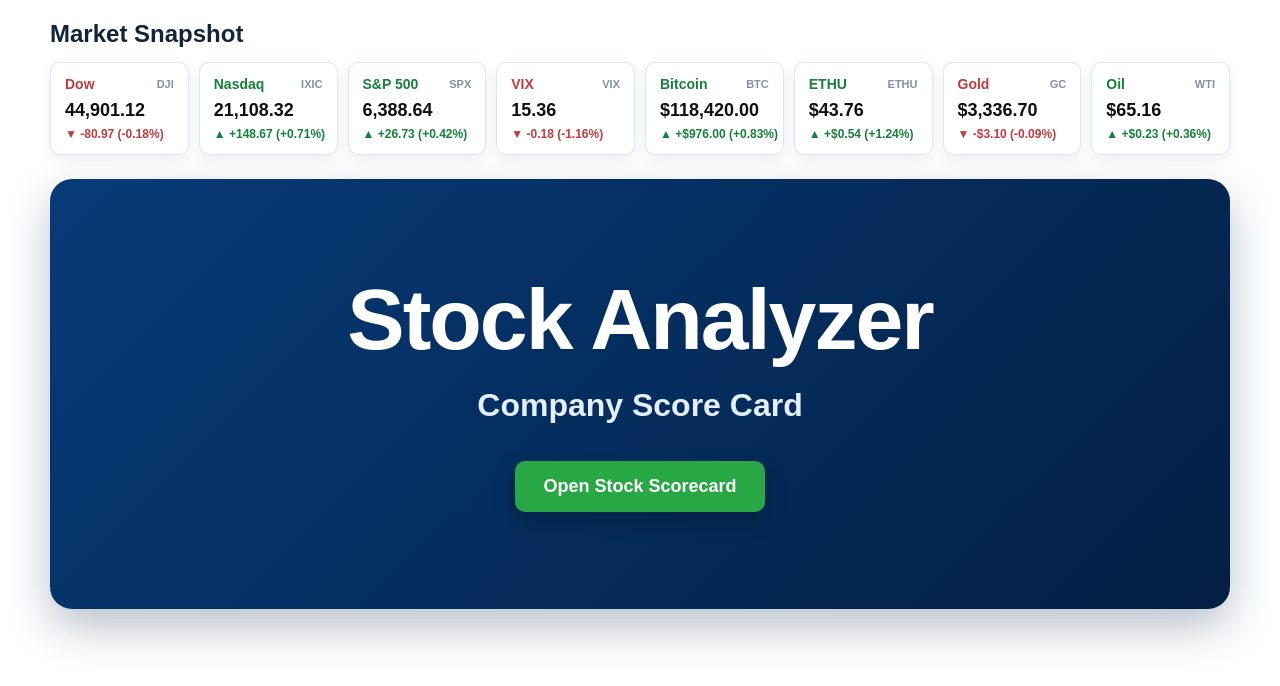
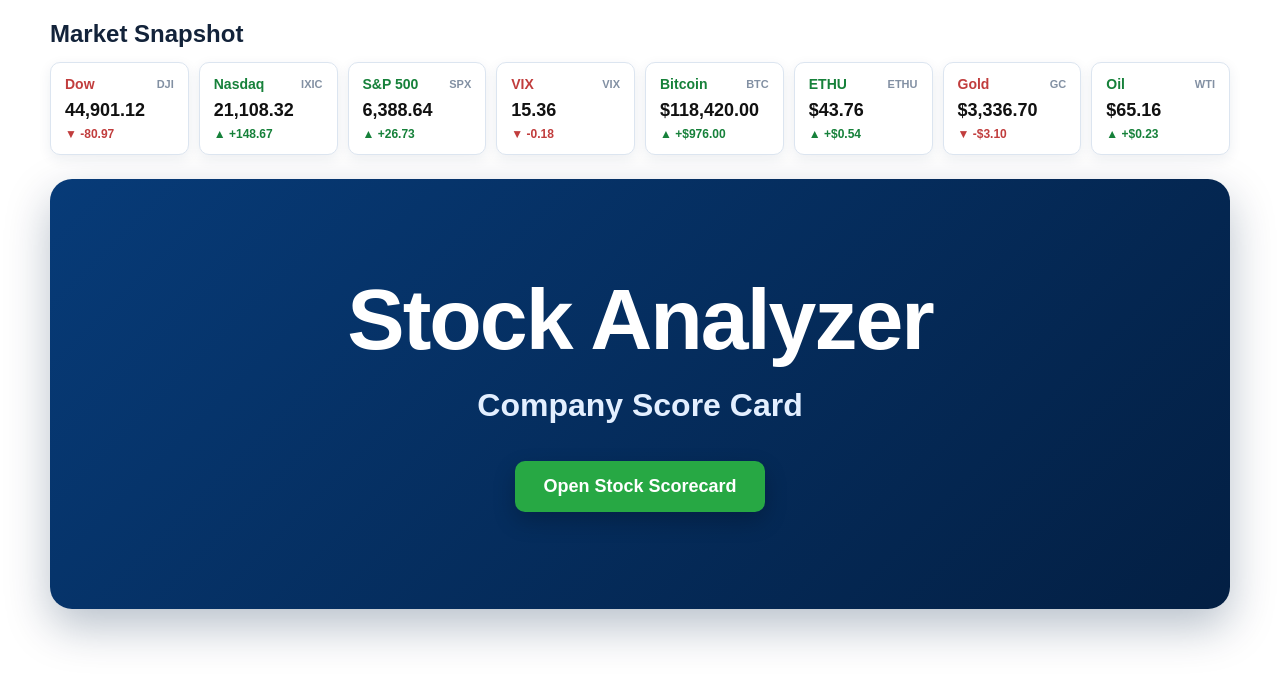
Before and after one commit to rc6751/StockAnalyzer, a Next.js app: page / in a window 1280 px wide. Shown: the top 686 px of the page. Built offline with nearby package versions, Linux system fonts and the light colour scheme.

Commit message:
Add files via upload

```diff
--- a/app/page.js
+++ b/app/page.js
@@ -100,7 +100,7 @@
                       whiteSpace: "nowrap",
                     }}
                   >
-                    {positive ? "▲" : "▼"} {market.pointChange} ({market.change})
+                    {positive ? "▲" : "▼"} {market.pointChange}
                   </div>
                 </article>
               );
```
